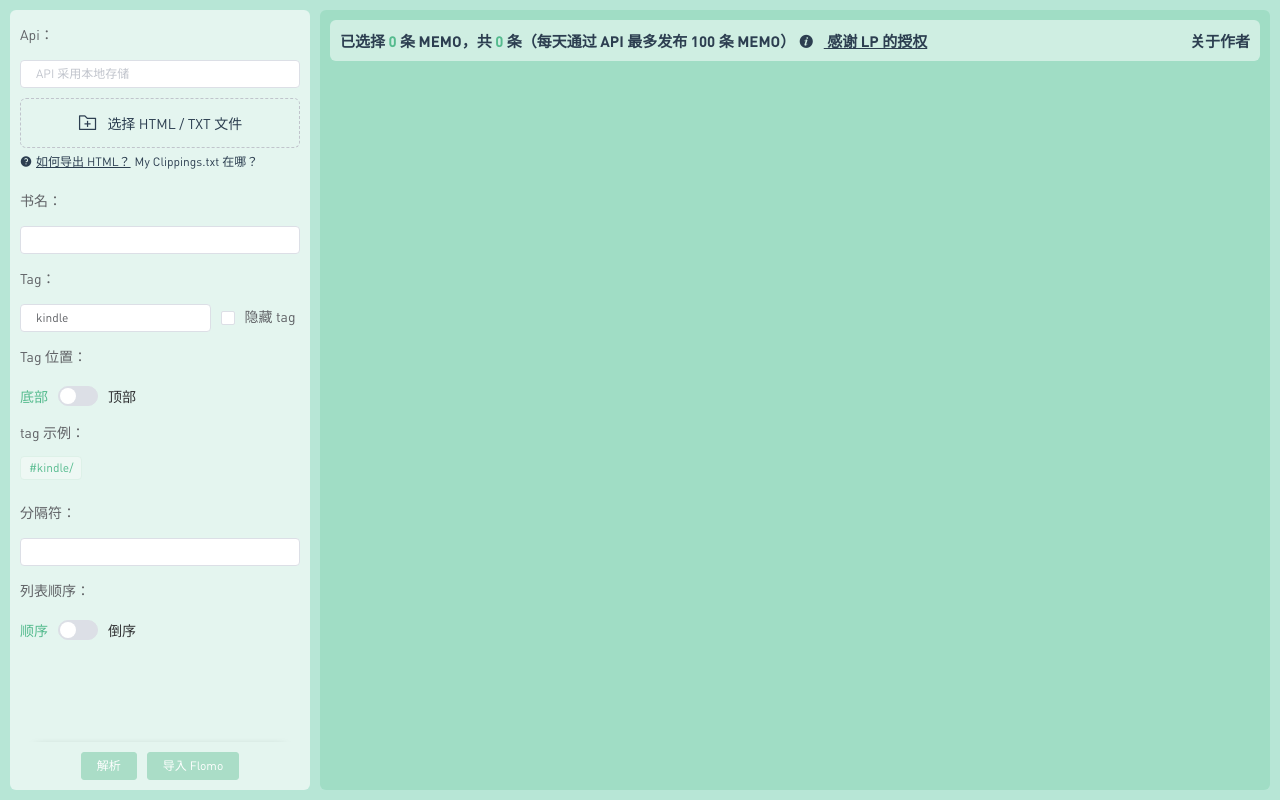
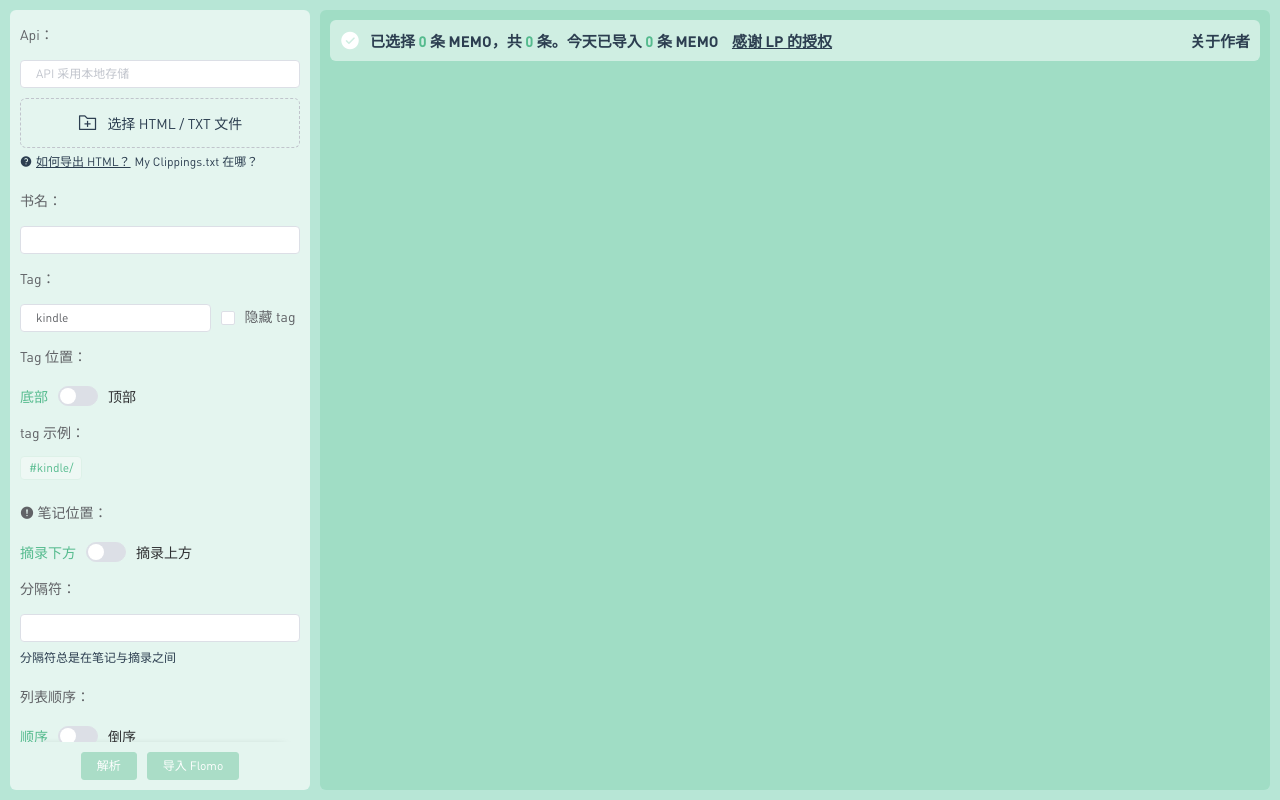
Before and after one commit to Tit1e/kindle2Flomo, a Vue app: page / in a window 1280 px wide. Built offline with nearby package versions, Linux system fonts and the light colour scheme.

Commit message:
全选，导出计数，笔记导入

```diff
--- a/package.json
+++ b/package.json
@@ -1,6 +1,6 @@
 {
   "name": "kindletoflomo",
-  "version": "0.1.0",
+  "version": "1.1.0",
   "private": true,
   "scripts": {
     "serve": "vue-cli-service serve",
--- a/public/index.html
+++ b/public/index.html
@@ -11,7 +11,12 @@
     <noscript>
       <strong>We're sorry but <%= htmlWebpackPlugin.options.title %> doesn't work properly without JavaScript enabled. Please enable it to continue.</strong>
     </noscript>
+    <div style="display: none;">
+      <span id="busuanzi_container_site_pv">本站总访问量<span id="busuanzi_value_site_pv"></span>次</span>
+      <span id="busuanzi_container_site_uv">本站总访客数<span id="busuanzi_value_site_uv"></span>人</span>
+    </div>
     <div id="app"></div>
+    <script async src="//busuanzi.ibruce.info/busuanzi/2.3/busuanzi.pure.mini.js"></script>
     <!-- built files will be auto injected -->
   </body>
 </html>
--- a/src/App.vue
+++ b/src/App.vue
@@ -14,8 +14,11 @@
       <selected-text
         :selected="checkedMemo.length"
         :total="contentList.length"
+        :import-count="importCount"
+        :disabled="disabled"
+        @change="checkAllChange"
       />
-      <div>
+      <div class="flex-1 overauto">
         <draggable
           v-model="contentList"
           class="list-group"
@@ -63,6 +66,7 @@ export default {
   filters: {},
   data () {
     return {
+      date: '',
       contentList: [],
       tmpList: [],
       index: 0,
@@ -70,15 +74,26 @@ export default {
       tag: '',
       drag: false,
       dragOptions: {
-        animation: 200,
-      }
+        animation: 200
+      },
+      importCount: 0
+    }
+  },
+  watch: {
+    importCount (val) {
+      localStorage.setItem(
+        'importCount',
+        JSON.stringify({
+          [this.date]: val
+        })
+      )
     }
   },
   computed: {
-    dragDisabled(){
+    dragDisabled () {
       return !!this.contentList.filter(i => i.isEdit).length
     },
-    disabled(){
+    disabled () {
       return this.checkedMemo.length >= 100
     },
     checkedMemo () {
@@ -90,7 +105,21 @@ export default {
       }`
     }
   },
+  created () {
+    this.date = this.setDate()
+    this.geImportCount(this.date)
+  },
   methods: {
+    checkAllChange (val) {
+      this.contentList = this.contentList.map((i, idx) => {
+        if (val && idx <= 99) {
+          i.checked = true
+          return i
+        }
+        i.checked = false
+        return i
+      })
+    },
     updateTag (tag) {
       this.tag = tag
     },
@@ -104,6 +133,7 @@ export default {
       fly
         .post(url, data)
         .then(res => {
+          this.importCount += 1
           if (index < list.length - 1) {
             setTimeout(() => {
               this.index += 1
@@ -156,22 +186,18 @@ export default {
       }
     },
     parse (options) {
-      const { split, tagPosition } = options
+      const { split, tagPosition, notePosition } = options
       this.contentList = []
       this.$nextTick(() => {
         this.contentList = JSON.parse(JSON.stringify(this.tmpList)).map(i => {
-          let text = ''
-          if (split) {
-            text = `${i.text}\r\n\r\n${split}`
-          } else {
-            text = i.text
+          let text = i.note ? [i.text, split, i.note] : [i.text, split]
+          if(notePosition) text.reverse()
+          if(tagPosition){
+            text.unshift(this.tag)
+          }else{
+            text.push(this.tag)
           }
-          if (tagPosition) {
-            text = `${this.tag}\r\n\r\n${text}`
-          } else {
-            text = `${text}\r\n\r\n${this.tag}`
-          }
-          i.text = text
+          i.text = text.filter(i => i).join('\r\n\r\n')
           return i
         })
         this.confirmCanEdit(options)
@@ -183,6 +209,17 @@ export default {
     reset () {
       this.contentList = []
       this.tmpList = []
+    },
+    setDate () {
+      const D = new Date()
+      const y = D.getFullYear()
+      const m = D.getMonth() + 1
+      const d = D.getDate()
+      return `${y}${m}${d}`
+    },
+    geImportCount (date) {
+      let Obj = JSON.parse(localStorage.getItem('importCount') || '{}')
+      this.importCount = +Obj[date] || 0
     }
   }
 }
--- a/src/assets/css/index.scss
+++ b/src/assets/css/index.scss
@@ -41,11 +41,20 @@ body {
   ::-webkit-scrollbar {
     display: none;
   }
+  .pointer{
+    cursor: pointer;
+  }
+  .overauto{
+    overflow: auto;
+  }
   .text-right {
     text-align: right;
   }
   .radio {
     border-radius: 6px;
+  }
+  .fz-12{
+    font-size: 12px;
   }
   .flex {
     display: flex;
--- a/src/components/Options/index.vue
+++ b/src/components/Options/index.vue
@@ -27,12 +27,12 @@
             :auto-upload="false"
             accept=".html,.txt"
           >
-          <div class="upload-content radio flex pd-10">
-            <i class="el-icon-folder-add"></i>
-            <div class="el-upload__text">
-              选择 HTML / TXT 文件
+            <div class="upload-content radio flex pd-10">
+              <i class="el-icon-folder-add"></i>
+              <div class="el-upload__text">
+                选择 HTML / TXT 文件
+              </div>
             </div>
-          </div>
           </el-upload>
           <div class="how">
             <i class="el-icon-question"></i>
@@ -97,8 +97,26 @@
             </el-tag>
           </el-form-item>
         </template>
+        <el-form-item label="">
+          <span slot="label">
+            <el-tooltip class="item" effect="dark" placement="left">
+              <div slot="content" style="width:200px;line-height: 1.5em;">
+                如导入内容含有自己添加的笔记，请使用移动端 APP 导出 HTML 或 My Clippings.txt
+              </div>
+              <i class="el-icon-warning"></i>
+            </el-tooltip>
+            笔记位置：
+          </span>
+          <el-switch
+            v-model="options.notePosition"
+            active-text="摘录上方"
+            inactive-text="摘录下方"
+          >
+          </el-switch>
+        </el-form-item>
         <el-form-item label="分隔符">
           <el-input v-model="options.split" clearable></el-input>
+          <span class="fz-12">分隔符总是在笔记与摘录之间</span>
         </el-form-item>
         <el-form-item label="列表顺序">
           <el-switch
@@ -156,7 +174,8 @@ export default {
         noTag: false,
         reverse: false,
         // false 底部，true 顶部
-        tagPosition: false
+        tagPosition: false,
+        notePosition: false
       },
       tag: '',
       bookList: []
@@ -209,7 +228,7 @@ export default {
         ...options
       })
     },
-    reset(){
+    reset () {
       this.bookList = []
       this.$emit('reset')
     },
@@ -243,8 +262,8 @@ export default {
           })
         })
     },
-    updateData(data){
-      const {title, texts} = data
+    updateData (data) {
+      const { title, texts } = data
       this.options.title = title
       this.$emit('list-update', texts)
       if (!texts.length) {
@@ -304,10 +323,10 @@ export default {
     .how {
       color: inherit;
       font-size: 12px;
-      i{
+      i {
         margin-right: 4px;
       }
-      a{
+      a {
         margin-right: 4px;
         color: inherit;
       }
@@ -315,15 +334,15 @@ export default {
     .el-form-item--mini {
       margin-bottom: 10px;
     }
-    #fileSelect{
+    #fileSelect {
       box-sizing: border-box;
       width: 100%;
-      .upload-content{
+      .upload-content {
         border: 1px dashed #c0c4cc;
         font-size: 14px;
         align-items: center;
         justify-content: center;
-        &:hover{
+        &:hover {
           border: 1px dashed #399375;
         }
         .el-icon-folder-add {
--- a/src/components/SelectedText/index.vue
+++ b/src/components/SelectedText/index.vue
@@ -1,13 +1,19 @@
 <template>
   <div class="selected-text radio flex">
-    <div>
-      已选择 <span class="highlight">{{ selected }}</span> 条 MEMO，共 <span class="highlight">{{ total }}</span> 条（每天通过 API 最多发布 100 条 MEMO）
-      <el-tooltip class="item" effect="dark" placement="bottom">
-        <div slot="content" style="width:200px;">
-          tip：未经审视的生活不值得过，未经审视的思想也不应该汇入你的大脑。所以在导入前审视一遍内容，手动选择需要导入的内容。
-        </div>
-        <i class="el-icon-info"></i>
-      </el-tooltip>
+    <el-tooltip class="item" effect="dark" placement="left">
+      <div slot="content" style="width:200px;line-height: 1.5em;">
+        未经审视的生活不值得过，未经审视的思想也不应该汇入你的大脑。建议在导入前审视一遍内容。
+      </div>
+      <div class="checkbox">
+        <label class="label" :class="disabled ? 'disabled' : ''">
+          <i class="el-icon-success" :class="checkAll ? 'active' : ''"></i>
+          <el-checkbox v-model="checkAll" :disabled="disabled"></el-checkbox>
+        </label>
+      </div>
+    </el-tooltip>
+    <div class="flex-1">
+      已选择 <span class="highlight">{{ selected }}</span> 条 MEMO，共
+      <span class="highlight">{{ total }}</span> 条。今天已导入 <span class="highlight">{{importCount}}</span> 条 MEMO
       <a
         class="thanks"
         href="https://mp.weixin.qq.com/s/o793lUsBaWc61fLZzFDlxg"
@@ -22,13 +28,26 @@
           关于作者
         </span>
         <el-dropdown-menu slot="dropdown">
-          <el-dropdown-item><a href="https://evolly.one" target="_blank">博客</a></el-dropdown-item>
+          <el-dropdown-item
+            ><a href="https://evolly.one" target="_blank"
+              >博客</a
+            ></el-dropdown-item
+          >
           <el-dropdown-item>
-            <a href="https://album.animalcrossing.life" target="_blank">Tit1e's Photo Studio</a>
+            <a href="https://album.animalcrossing.life" target="_blank"
+              >Tit1e's Photo Studio</a
+            >
           </el-dropdown-item>
           <el-dropdown-item>
-            <a href="https://personal-1251959693.cos.ap-chengdu.myqcloud.com/2021-05-23-IMG_8849.PNG" target="_blank">
-              <img src="https://personal-1251959693.cos.ap-chengdu.myqcloud.com/2021-05-23-IMG_8849.PNG" width="200px" alt="即刻">
+            <a
+              href="https://personal-1251959693.cos.ap-chengdu.myqcloud.com/2021-05-23-IMG_8849.PNG"
+              target="_blank"
+            >
+              <img
+                src="https://personal-1251959693.cos.ap-chengdu.myqcloud.com/2021-05-23-IMG_8849.PNG"
+                width="200px"
+                alt="即刻"
+              />
             </a>
           </el-dropdown-item>
         </el-dropdown-menu>
@@ -48,7 +67,27 @@ export default {
     total: {
       type: Number,
       default: 0
+    },
+    disabled: {
+      type: Boolean,
+      default: false
+    },
+    importCount: {
+      type: Number,
+      default: 0
     }
+  },
+  data () {
+    return {
+      checkAll: false,
+    }
+  },
+  watch: {
+    checkAll (val) {
+      this.$emit('change', val)
+    }
+  },
+  methods: {
   }
 }
 </script>
@@ -59,15 +98,38 @@ export default {
   background-color: rgba($color: #ffffff, $alpha: 0.5);
   margin-bottom: 10px;
   font-weight: bold;
-  justify-content: space-between;
   align-items: center;
   font-size: 15px;
   .highlight {
-    color: #55BB8E;
+    color: #55bb8e;
   }
   .thanks {
     color: inherit;
     padding-left: 10px;
   }
+  .checkbox {
+    padding-right: 10px;
+    .label {
+      display: block;
+      width: 20px;
+      height: 20px;
+      cursor: pointer;
+      .el-icon-success {
+        color: #fff;
+        display: block;
+        width: 100%;
+        height: 100%;
+        text-align: center;
+        line-height: 20px;
+        font-size: 20px;
+        &.active {
+          color: #55bb8e;
+        }
+      }
+      .el-checkbox {
+        display: none;
+      }
+    }
+  }
 }
 </style>
--- a/src/utils/readFile.js
+++ b/src/utils/readFile.js
@@ -1,19 +1,33 @@
-const cheerio  = require('cheerio')
-function readFile(text) {
+const cheerio = require('cheerio')
+import { getType } from './paresClip'
+function readFile (text) {
   const $ = cheerio.load(text)
   let titleNode = $('.bookTitle')[0]
-  const title = $(titleNode).text().trim()
+  const title = $(titleNode)
+    .text()
+    .trim()
   const texts = []
-  const nodes = $('.noteText')
-  nodes.each((i, element) => {
-    // 过滤标注信息
-    const text = element.children.filter(i => i.type ===  'text').map(i => i.data.trim()).join('')
-    texts.push({
-      text,
-      checked: false,
-      isEdit: false
-    })
-  })
+  const nodes = Array.from($('.noteText'))
+  const tempNotes = []
+  while (nodes.length) {
+    const element = nodes.pop()
+    const type = getType(element.prev.prev.children[0].data)
+    const text = element.children
+      .filter(i => i.type === 'text')
+      .map(i => i.data.trim())
+      .join('')
+    if (type === 2) {
+      tempNotes.push(text)
+    }
+    if (type === 1) {
+      texts.unshift({
+        text,
+        note: tempNotes.pop() || '',
+        checked: false,
+        isEdit: false
+      })
+    }
+  }
   return {
     title,
     texts
```
Also changed, not shown: src/utils/paresClip.js (+43 -5 lines), 1 other file (tests, documents, lock files or other folders).
